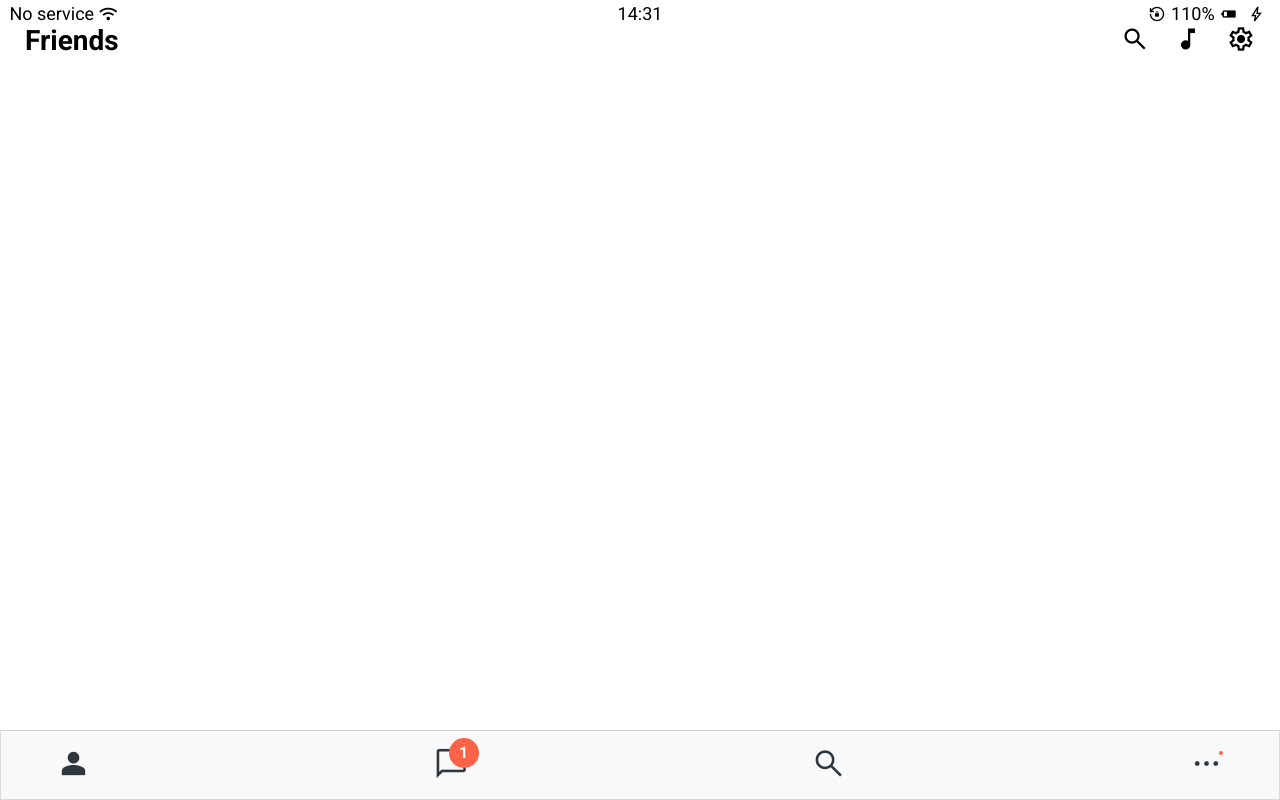
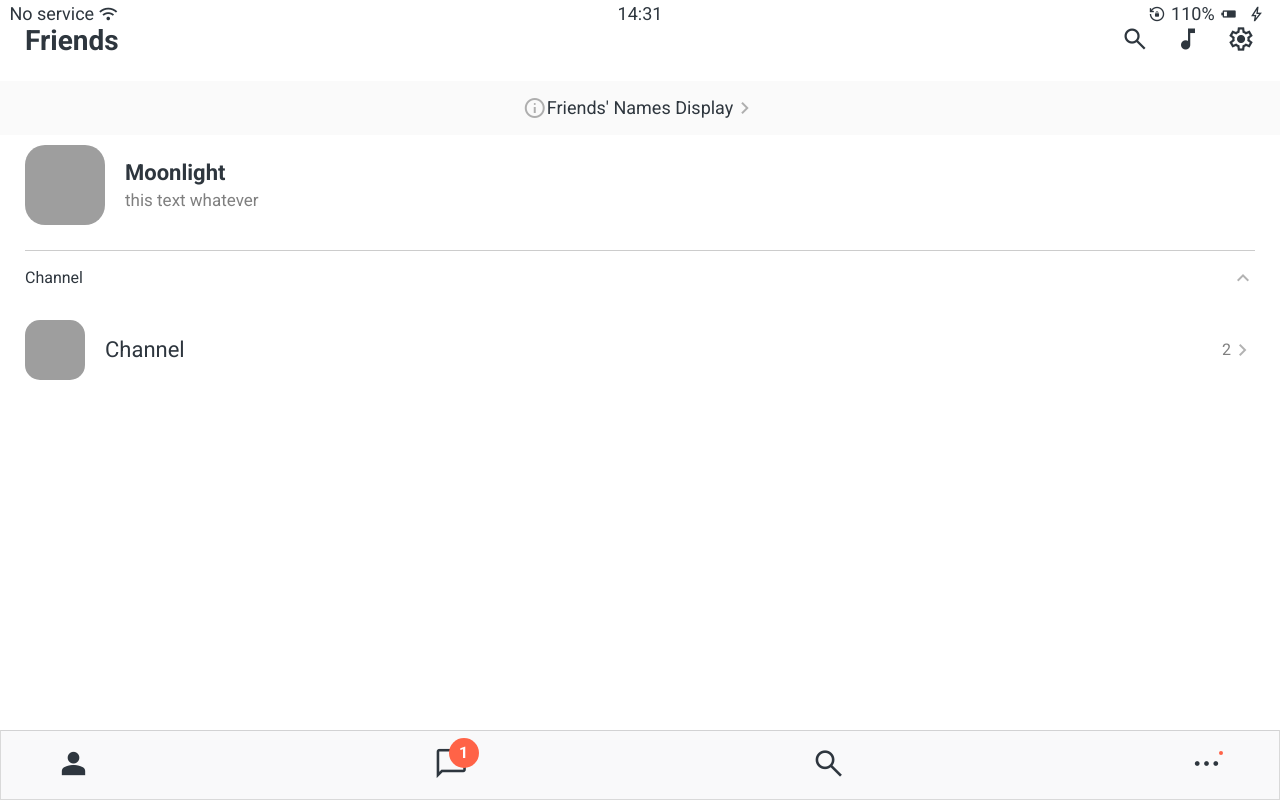
Before and after one commit to MoongStory/Moon-Light-Project, a PHP site: page /friends.html in a window 1280 px wide. Run offline with PHP 8.4, Linux system fonts and the light colour scheme; grey boxes are pictures that could not be loaded.

Commit message:
코코아 클론 #6.18

```diff
--- a/HTML & CSS/kokoa clone/study/css/components/screen-header.css
+++ b/HTML & CSS/kokoa clone/study/css/components/screen-header.css
@@ -2,7 +2,7 @@
   display: flex;
   justify-content: space-between;
   align-items: center;
-  padding: 25px;
+  padding: var(--horizontal-space);
 }
 
 .screen-header__title {
--- /dev/null
+++ b/HTML & CSS/kokoa clone/study/css/components/user-component.css
@@ -0,0 +1,45 @@
+.user-component {
+  justify-content: space-between;
+}
+
+.user-component,
+.user-component__column {
+  display: flex;
+  align-items: center;
+}
+
+.user-component__avatar {
+  width: 70px;
+  height: 70px;
+  border-radius: 25%;
+  margin-right: 20px;
+}
+
+.user-component__avatar--large {
+  width: 80px;
+  height: 80px;
+}
+
+.user-component__avatar--small {
+  width: 60px;
+  height: 60px;
+}
+
+.user-component__title {
+  font-weight: 600;
+  font-size: 22px;
+}
+
+.user-component__subtitle {
+  margin-top: 8px;
+  font-size: 17px;
+  color: rgba(0, 0, 0, 0.5);
+}
+
+.user-component__title--not-bold {
+  font-weight: 400;
+}
+
+.user-component__column:last-child {
+  color: rgba(0, 0, 0, 0.5);
+}
--- /dev/null
+++ b/HTML & CSS/kokoa clone/study/css/screens/friends.css
@@ -0,0 +1,30 @@
+#friends-display-link {
+  display: block flex;
+  background-color: #fafafa;
+  justify-content: center;
+  align-items: center;
+  padding: 15px 0px;
+  font-size: 18px;
+  margin-bottom: 10px;
+}
+
+.friends-display-link__material-symbols-outlined {
+  color: rgba(0, 0, 0, 0.3);
+}
+
+.friends-screen {
+  padding: 0px var(--horizontal-space);
+}
+
+.friends-screen__channel {
+  margin-top: 25px;
+  border-top: 1px solid rgba(0, 0, 0, 0.2);
+  padding-top: 15px;
+}
+
+.friends-screen__channel-header {
+  margin-bottom: 30px;
+  display: flex;
+  justify-content: space-between;
+  align-items: center;
+}
--- a/HTML & CSS/kokoa clone/study/css/styles.css
+++ b/HTML & CSS/kokoa clone/study/css/styles.css
@@ -10,10 +10,13 @@
 @import "./components/status-bar.css";
 @import "./components/nav-bar.css";
 @import "./components/screen-header.css";
+@import "./components/user-component.css";
 
 /* Screens */
 @import "./screens/login.css";
+@import "./screens/friends.css";
 
 body {
   font-family: "Roboto";
+  color: #2e363e;
 }
--- a/HTML & CSS/kokoa clone/study/css/variables.css
+++ b/HTML & CSS/kokoa clone/study/css/variables.css
@@ -1,3 +1,4 @@
 :root {
   --yellow: #fae100;
+  --horizontal-space: 25px;
 }
--- a/HTML & CSS/kokoa clone/study/friends.html
+++ b/HTML & CSS/kokoa clone/study/friends.html
@@ -55,7 +55,6 @@
       </div>
     </div>
 
-    <!-- ANSWER: position 속성에 fixed나 absolute를 지정하면 이미지에서 레이어를 분리하듯이 다른 층으로 분리되버림 -->
     <header class="screen-header">
       <h1 class="screen-header__title">Friends</h1>
       <div class="screen-header__icons">
@@ -74,6 +73,67 @@
         </span>
       </div>
     </header>
+
+    <a id="friends-display-link"
+      ><span
+        class="material-symbols-outlined material-symbols-outlined-info friends-display-link__material-symbols-outlined"
+      >
+        info
+      </span>
+      Friends' Names Display
+      <span
+        class="material-symbols-outlined material-symbols-outlined-chevron_right friends-display-link__material-symbols-outlined"
+      >
+        chevron_right
+      </span></a
+    >
+
+    <main class="friends-screen">
+      <div class="user-component">
+        <div class="user-component__column">
+          <img
+            class="user-component__avatar user-component__avatar--large"
+            src="https://img.freepik.com/premium-photo/teddy-bear-holding-empty-sign-message_1061358-37280.jpg"
+          />
+          <div class="user-component__text">
+            <h4 class="user-component__title">Moonlight</h4>
+            <h6 class="user-component__subtitle">this text whatever</h6>
+          </div>
+        </div>
+        <div class="user-component__column"></div>
+      </div>
+      <div class="friends-screen__channel">
+        <div class="friends-screen__channel-header">
+          <span>Channel</span>
+          <span
+            class="material-symbols-outlined material-symbols-outlined-keyboard_arrow_up friends-display-link__material-symbols-outlined"
+          >
+            keyboard_arrow_up
+          </span>
+        </div>
+        <div class="user-component">
+          <div class="user-component__column">
+            <img
+              class="user-component__avatar user-component__avatar--small"
+              src="https://img.freepik.com/premium-photo/teddy-bear-holding-empty-sign-message_1061358-37280.jpg"
+            />
+            <div class="user-component__text">
+              <h4 class="user-component__title user-component__title--not-bold">
+                Channel
+              </h4>
+            </div>
+          </div>
+          <div class="user-component__column">
+            <span>2</span>
+            <span
+              class="material-symbols-outlined material-symbols-outlined-chevron_right friends-display-link__material-symbols-outlined"
+            >
+              chevron_right
+            </span>
+          </div>
+        </div>
+      </div>
+    </main>
 
     <nav class="nav">
       <ul class="nav__list">
```
